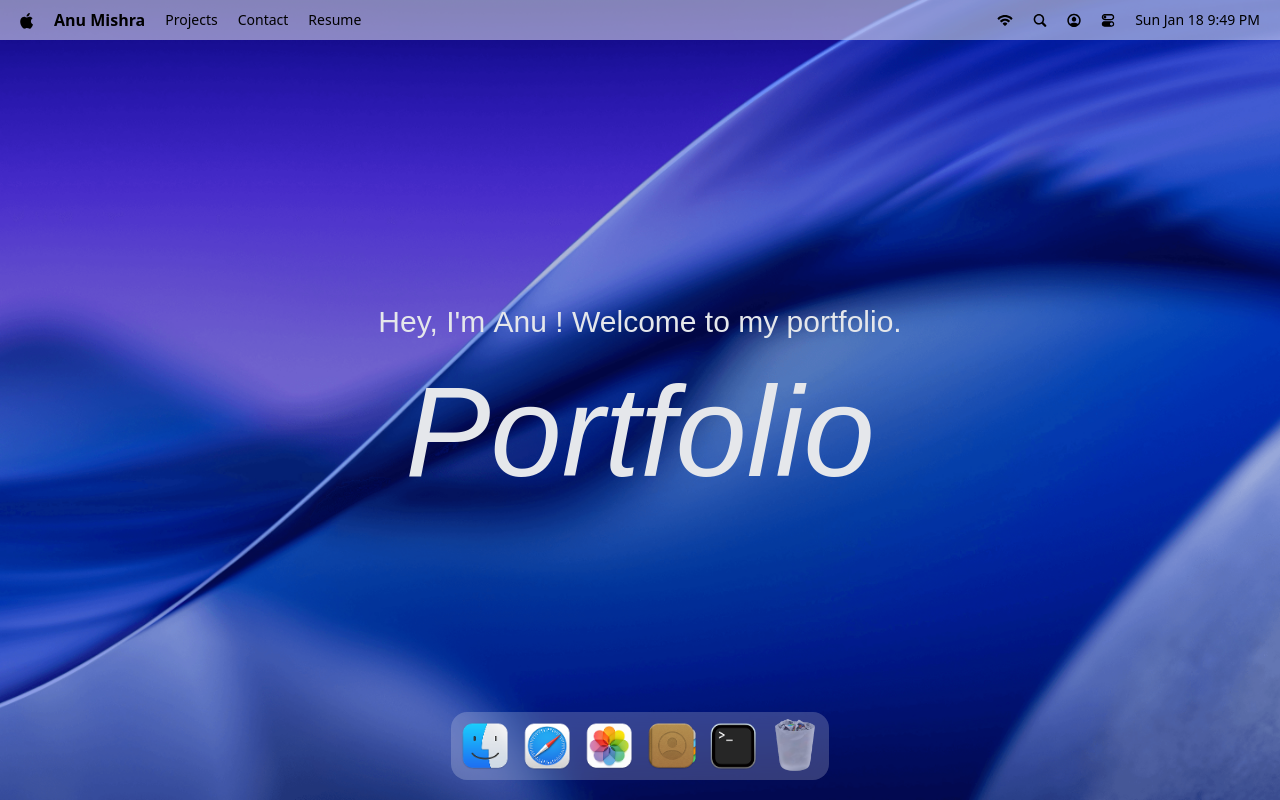
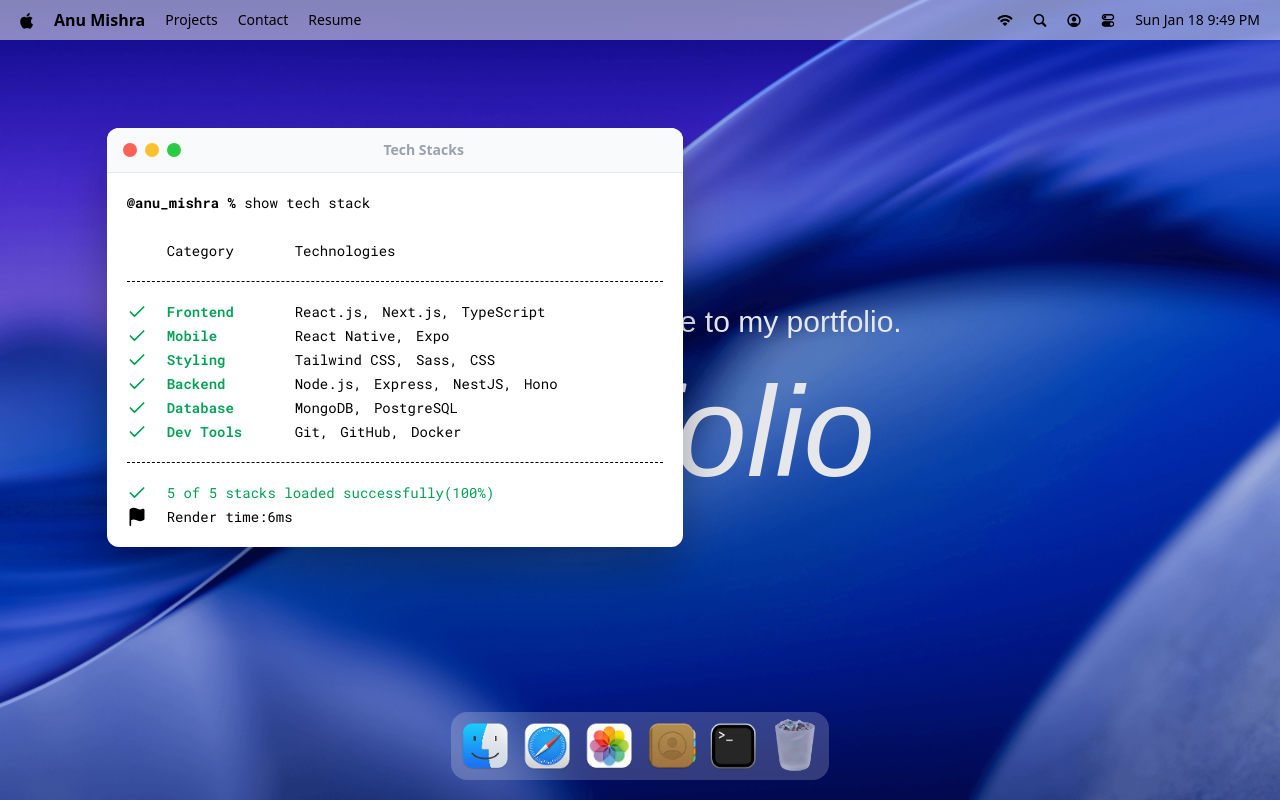
Before and after one commit to Anumishra02/MacOs-Portfolio, a React (Vite) app: page / in a window 1280 px wide. Both pictures are taken after a click on the button 733 px from the left and 746 px from the top of the page. Built offline with nearby package versions, Linux system fonts and the light colour scheme; a web font is replaced by a local one.

Commit message:
implement a hoc for managing window states and add the first window - terminal

```diff
--- a/package.json
+++ b/package.json
@@ -14,11 +14,13 @@
     "@tailwindcss/vite": "^4.1.18",
     "dayjs": "^1.11.19",
     "gsap": "^3.14.2",
+    "immer": "^11.1.3",
     "lucide-react": "^0.562.0",
     "react": "^19.2.0",
     "react-dom": "^19.2.0",
     "react-tooltip": "^5.30.0",
-    "tailwindcss": "^4.1.18"
+    "tailwindcss": "^4.1.18",
+    "zustand": "^5.0.10"
   },
   "devDependencies": {
     "@eslint/js": "^9.39.1",
--- a/src/App.jsx
+++ b/src/App.jsx
@@ -1,4 +1,10 @@
+import { gsap } from "gsap"
+import {Draggable} from "gsap/Draggable"
 import { Dock, Navbar,Welcome } from "#components"
+import Terminal from "#windows/Terminal"
+
+
+gsap.registerPlugin(Draggable)
 
 const App = () => {
   return (
@@ -6,6 +12,7 @@
       <Navbar />
       <Welcome />
       <Dock />
+      <Terminal/>
     </main>
   )
 }
--- a/src/components/Dock.jsx
+++ b/src/components/Dock.jsx
@@ -1,10 +1,14 @@
-import {useRef} from 'react'
-import { Tooltip } from 'react-tooltip'
+import {useRef} from 'react';
+import { Tooltip } from 'react-tooltip';
+import gsap  from 'gsap';
 import { dockApps } from "#constants/index.js"
-import gsap  from 'gsap'
+
 
 import { useGSAP } from '@gsap/react'
+import useWindowStore from '#store/window.js'
+
 const Dock = () => {
+  const {openWindow,closeWindow,windows}=useWindowStore();
     const dockRef=useRef(null);
     useGSAP(() => {
       const dock=dockRef.current;
@@ -49,6 +53,14 @@
 
     const toggleApp=(app)=>{
         // Logic to open or focus the application window
+        if(!app.canOpen) return;
+        const window=windows[app.id];
+        if(window.isOpen){
+            closeWindow(app.id);
+        }else{
+            openWindow(app.id);
+        }
+        console.log(window);
     }
   return (
     <section id="dock">
--- /dev/null
+++ b/src/components/WindowControls.jsx
@@ -0,0 +1,14 @@
+import useWindowStore from "#store/window.js"
+
+const WindowControls = ({target}) => {
+    const {closeWindow}=useWindowStore();
+  return(
+    <div id='window-controls'>
+        <div className='close' onClick={()=>closeWindow(target)}
+            />
+        <div className="minimize"/>
+        <div className="maximize"/>
+    </div>
+)}
+
+export default WindowControls
--- a/src/components/index.js
+++ b/src/components/index.js
@@ -1,9 +1,11 @@
 import Navbar from '#components/Navbar'
 import Welcome from '#components/Welcome'
 import Dock from '#components/Dock'
+import WindowControls from '#components/WindowControls'
 
 export {
   Navbar,
   Welcome,
-  Dock
+  Dock,
+  WindowControls
 }
--- /dev/null
+++ b/src/hoc/WindowWrapper.jsx
@@ -0,0 +1,62 @@
+import useWindowStore from "#store/window"
+import React, { useLayoutEffect, useRef } from 'react'
+import { useGSAP } from '@gsap/react'
+import { gsap } from 'gsap'
+import { Draggable } from 'gsap/Draggable'
+
+const WindowWrapper = (Component,windowKey) => {
+    const Wrapped=(props)=>{
+        const {focusWindow,windows}=useWindowStore();
+        const {isOpen,zIndex}= windows[windowKey];
+        const ref=useRef(null);
+        //Why?
+        // Because windows are:
+        // draggable
+        // focusable
+        // animated
+        // measurable
+        // Refs let you:
+        // attach drag logic
+        // focus on click
+        // integrate GSAP later
+        useGSAP(()=>{
+            const el=ref.current;
+            if(!el || !isOpen) return;
+            el.style.display='block';
+            gsap.fromTo(
+                el,
+                {scale:0.8,opacity:0, y:40},
+                {scale:1,opacity:1,y:0,duration:0.4,ease:"power3.out"}
+            );
+        },[isOpen]);
+        useGSAP(()=>{
+            const el=ref.current;
+            if(!el) return;
+            const [instance]=Draggable.create(el,{onPress:()=>focusWindow(windowKey)});
+            return ()=> instance.kill();
+
+    },[])
+        useLayoutEffect(()=>{
+            const el=ref.current;
+            if(!el) return;
+            el.style.display=isOpen ? 'block' : 'none';
+
+        },[isOpen]);
+
+
+        return (
+        <section
+        id={windowKey}
+        ref={ref}
+        style={{zIndex}}
+        className="absolute"
+        >
+            <Component {...props} />
+        </section>
+        )
+    }
+    Wrapped.displayName=`WindowWrapper(${Component.displayName||Component.name||'Component'})`;
+    return Wrapped;
+}
+
+export default WindowWrapper
--- /dev/null
+++ b/src/store/window.js
@@ -0,0 +1,29 @@
+import { create } from 'zustand'
+import {immer} from "zustand/middleware/immer";
+import {INITIAL_Z_INDEX,WINDOW_CONFIG} from "#constants/index.js"
+
+const useWindowStore = create(immer((set) => ({
+    windows:WINDOW_CONFIG,
+    nextZIndex: INITIAL_Z_INDEX + 1,
+    openWindow:(windowKey,data=null)=>set((state)=>{
+      const win=state.windows[windowKey];
+      if(!win) return;
+      win.isOpen=true;
+      win.zIndex=state.nextZIndex;
+      win.data=data??win.data;
+      state.nextZIndex++;
+    }),
+    closeWindow:(windowKey)=>set((state)=>{
+      const win=state.windows[windowKey];
+      if(!win) return;
+      win.isOpen=false;
+      win.zIndex=INITIAL_Z_INDEX;
+      win.data=null;
+    }),
+    focusWindow:(windowKey)=>set((state)=>{
+      const win=state.windows[windowKey];
+
+      win.zIndex=state.nextZIndex++;}),
+
+})));
+export default useWindowStore;
--- /dev/null
+++ b/src/windows/Terminal.jsx
@@ -0,0 +1,50 @@
+
+import { techStack } from '#constants';
+import WindowWrapper from '#hoc/WindowWrapper'
+import { Check,Flag } from 'lucide-react';
+import  WindowControls  from '#components/WindowControls';
+const Terminal = () => {
+  return (
+    <>
+    <div id="window-header">
+      <WindowControls target="terminal"/>
+      <h2>Tech Stacks</h2>
+    </div>
+    <div className="techstack">
+      <p>
+        <span className='font-bold'>@anu_mishra % </span>
+        show tech stack
+      </p>
+      <div className="label">
+        <p className="w-32">Category</p>
+        <p>Technologies</p>
+      </div>
+      <ul className="content">
+        {techStack.map(({category,items})=>(
+          <li key={category} className="flex items-center">
+            <Check className="check" size={20} />
+            <h3>{category}</h3>
+            <ul>
+              {items.map((item,i)=>(
+                <li key={i}>{item}{i<items.length-1 ? ', ' : ''}</li>
+              ))}
+            </ul>
+          </li>
+        ))}
+      </ul>
+      <div className="footnote">
+        <p>
+          <Check size={20} />  5 of 5 stacks loaded successfully(100%)
+        </p>
+        <p className="text-black">
+          <Flag size={20} fill="black" />
+          Render time:6ms
+        </p>
+      </div>
+
+    </div>
+    </>
+  )
+}
+const TerminalWindow=WindowWrapper(Terminal,'terminal');
+export default TerminalWindow;
--- /dev/null
+++ b/src/windows/index.js
@@ -0,0 +1,2 @@
+import Terminal from "#windows/Terminal.jsx"
+export {Terminal};
--- a/vite.config.js
+++ b/vite.config.js
@@ -1,4 +1,4 @@
-import { defineConfig, formatPostcssSourceMap } from 'vite'
+import { defineConfig } from 'vite'
 import tailwindcss from '@tailwindcss/vite'
 import react from '@vitejs/plugin-react'
 
@@ -15,7 +15,7 @@
       "#constants": resolve(dirname(fileURLToPath(import.meta.url)), 'src/constants'),
       "#store": resolve(dirname(fileURLToPath(import.meta.url)), 'src/store'),
       "#hoc": resolve(dirname(fileURLToPath(import.meta.url)), 'src/hoc'),
-      "#window": resolve(dirname(fileURLToPath(import.meta.url)), 'src/window'),
+      "#windows": resolve(dirname(fileURLToPath(import.meta.url)), 'src/windows'),
     },
   },
 })
```
Also changed, not shown: 1 other file (tests, documents, lock files or other folders).
